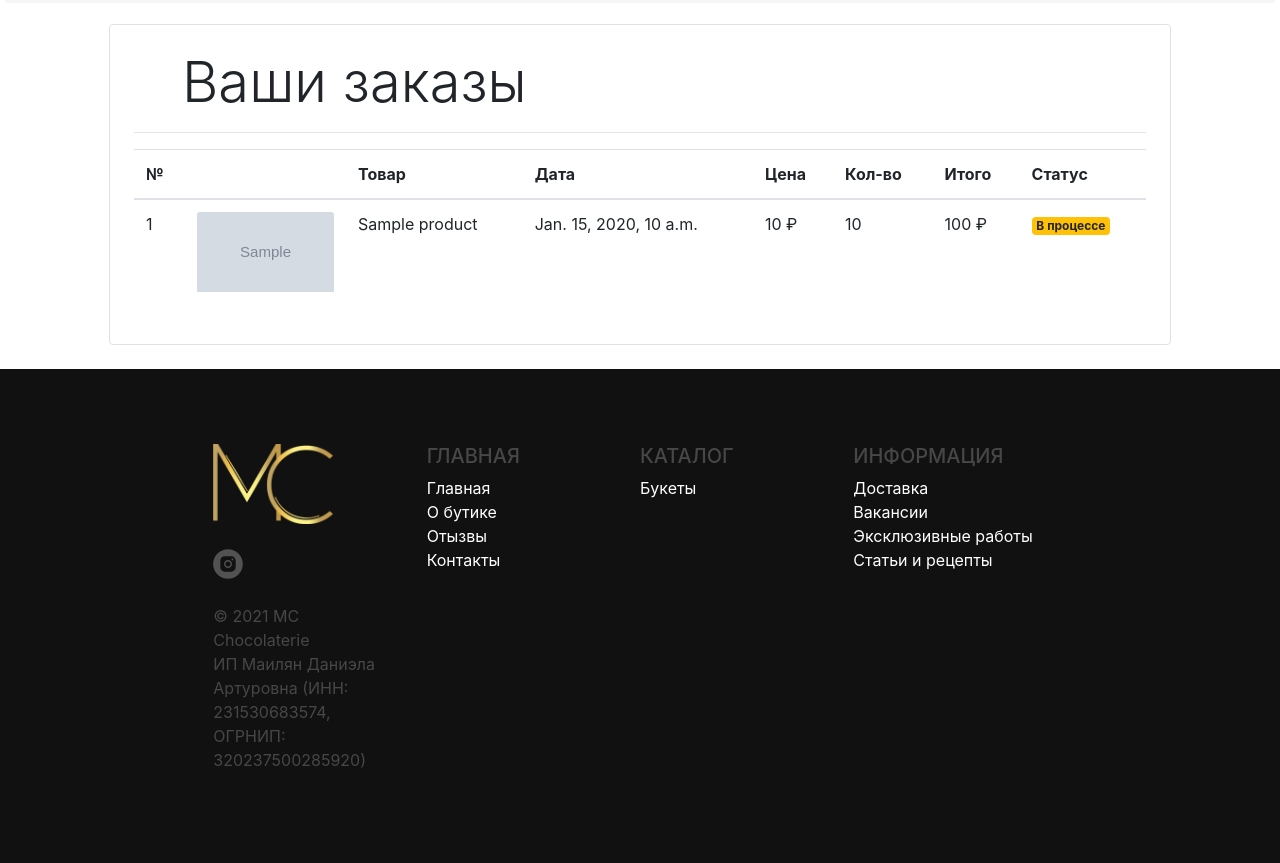
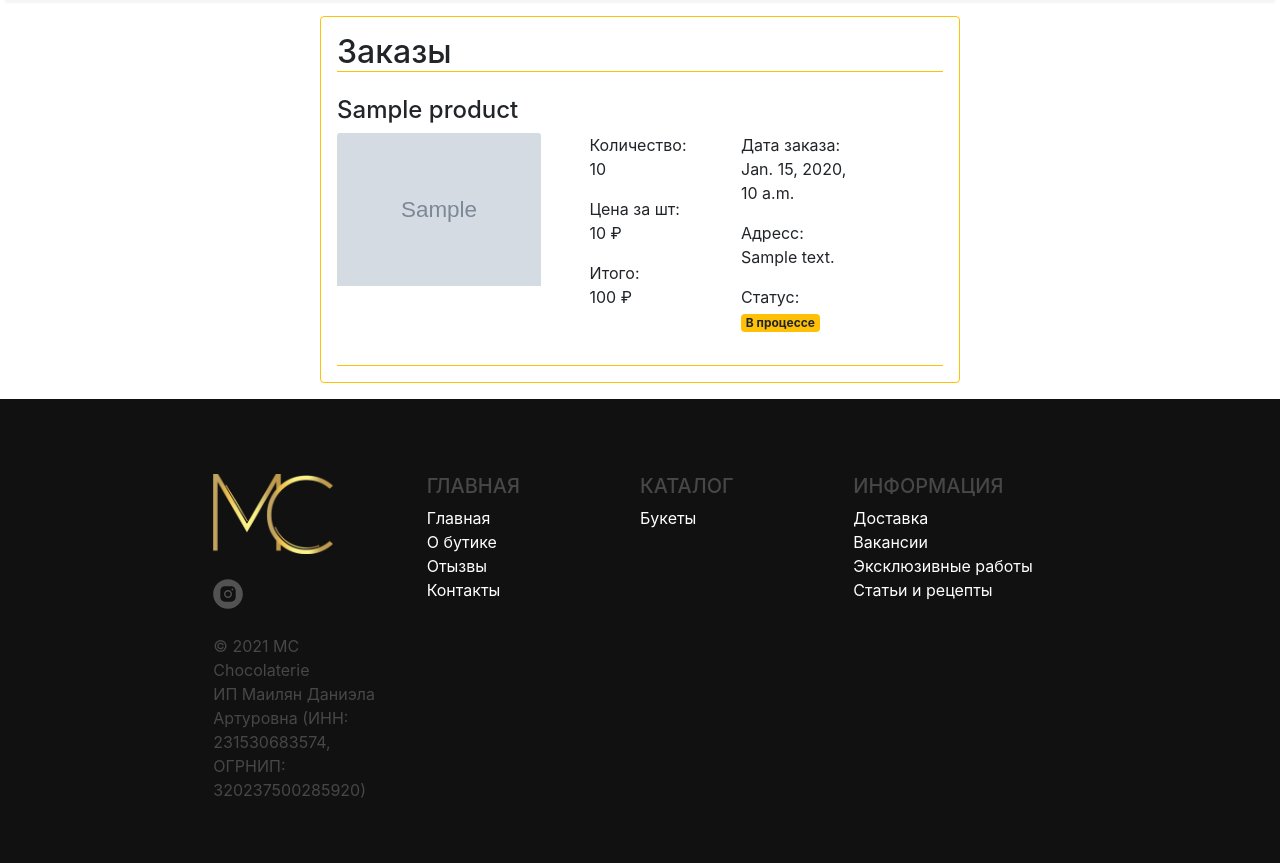
Before and after one commit to goshva/mc, a Django app: template store/templates/orders.html in a window 1280 px wide. Shown: the part 60-923 px from the top of the page. Before the commit the page ends 828 px from the top, so only its background shows below. Run offline with Django 3.2, Linux system fonts and the light colour scheme; the template is opened without the code that fills it: most values are stand-ins (such as "Sample title", 1, 10 or a date in 2020); grey boxes marked "Sample" are stand-in pictures; some libraries are stand-ins or nearby versions.

Commit message:
refactor orders layout

```diff
--- a/store/templates/orders.html
+++ b/store/templates/orders.html
@@ -4,60 +4,41 @@
 {% block content %}
 {% load cart %}
 {% load custom_filter %}
-<div class="container">
-   <div class="border rounded p-4 m-4">
-        <p class="display-4 pl-4 ml-4">Ваши заказы</p>
-        <hr>
-        <table class="table">
-            <thead>
-                <tr>
-                    <th>№</th>
-                    <th></th>
-                    <th>Товар</th>
-                    <th>Дата</th>
-                    <th>Цена</th>
-                    <th>Кол-во</th>
-                    <th>Итого</th>
-                    <th>Статус</th>
-                </tr>
-            </thead>
-            <tbody>
+<div class="container col col-md-10 col-sm-8 col-lg-7 col-xl-6 my-3 p-3 border rounded border-warning">
+    <h2 class="border-bottom border-warning">Заказы</h2>
 
-                {% for order in orders %}
-                <tr>
-                    <td>{{forloop.counter}}</td>
-                    <td>
+    {% for order in orders %}
+        <div class="order-item border-bottom py-3 border-warning">
+            <h4 class="">{{order.product.name}}</h4>
+            <div class="item row ">
+                <div class="item-image col-sm-8 col-md-5 col-xl-5">
                     {% if product.image %}
-						<img class="card-img-top" src="{{ order.product.image.url }}" alt="Card image cap" class="rounded-circle" style="height: 80px;"/>
-					{% else %}
-						<a href="admin/store/products/{{ order.product.id }}/change/" id="{{ order.product.id }}" target="_blank">
-						<img class="card-img-top" src="{{ order.product.photo_url }}" alt="Card image cap" class="rounded-circle" style="height: 80px;border: 1px solid red;"/>
-						</a>
-					{% endif %}
-                    </td>
-                    <td>{{order.product.name}}</td>
-                    <td>{{order.date}}</td>
-                    <td>{{order.price|currency}}</td>
-                    <td>{{order.quantity}}</td>
-                    <td>{{order.quantity|multiply:order.price|currency}}</td>
-                    {% if order.status %}
-                    <td><small class="badge badge-success">Заврешено</small></td>
-                    {%else%}
-                    <td><small class="badge badge-warning">В процессе</small></td>
+                        <img class="card-img-top" src="{{ order.product.image.url }}" alt="Card image cap" class="rounded-circle" style="width: 204px;"/>
+                    {% else %}
+                        <a href="admin/store/products/{{ order.product.id }}/change/" id="{{ order.product.id }}" target="_blank">
+                            <img class="card-img-top" src="{{ order.product.photo_url }}" alt="Card image cap" class="rounded-circle" style="width: 204px;"/>
+                        </a>
                     {% endif %}
-                </tr>
 
-                {% endfor %}
-
-            </tbody>
-
-        </table>
-
-   </div>
+                </div>
+                <div class="order-info col-sm-3 col-md-3 col-xl-3">
+                    <p>Количество: <br>{{order.quantity}} <br> </p>
+                    <p>Цена за шт: <br> {{order.price|currency}} <br> </p>
+                    <p>Итого: <br> {{order.quantity|multiply:order.price|currency}} <br> </p>
+                </div>
+                <div class="col-md-2 col-xl-3">
+                    <p>Дата заказа: <br>{{order.date}}</p>
+                    <p>Адресс: <br>{{ order.address }}</p>
+                    <p>Статус: <br>
+                        {% if order.status %}
+                            <small class="badge badge-success">Заврешено</small>
+                        {%else%}
+                            <small class="badge badge-warning">В процессе</small>
+                        {% endif %}
+                </div>
+            </div>
+        </div>
+    {% endfor %}
 </div>
 
-
-
-
-
 {% endblock %}
```
Also changed, not shown: store/templates/cart.html (+9 -3 lines), db.sqlite3.
